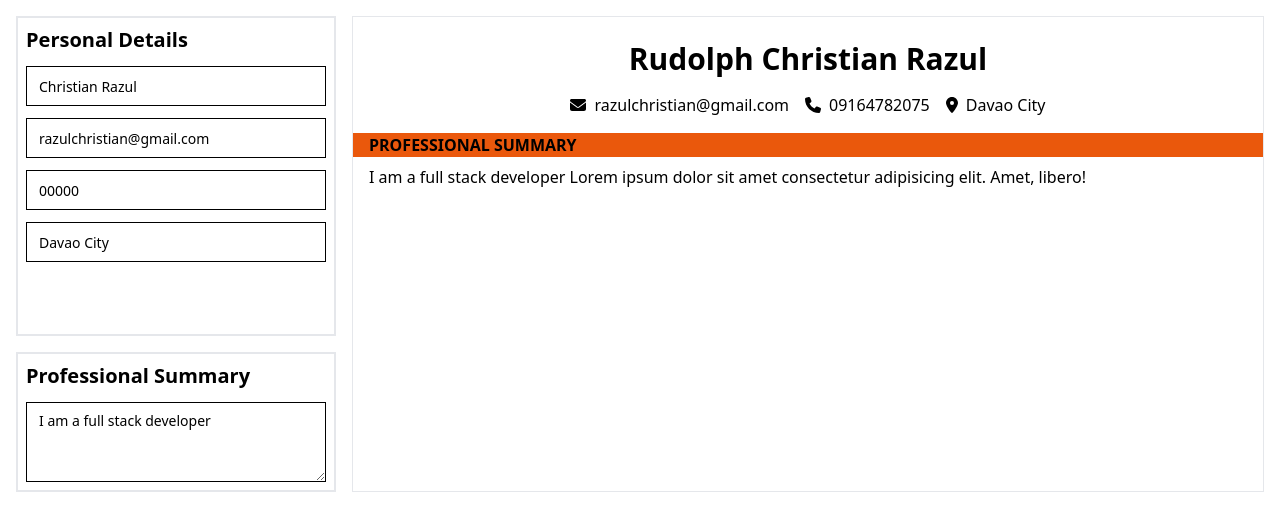
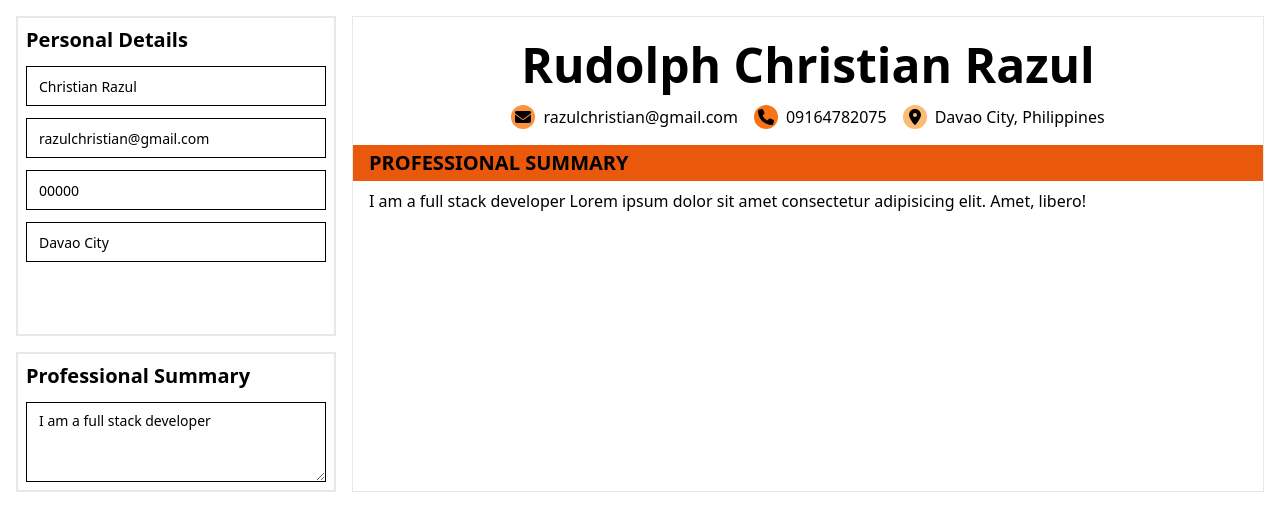
Before and after one commit to christianrazul/cv-architect, a React (Vite) app: page / in a window 1280 px wide. Shown: the top 530 px of the page. Built offline with nearby package versions, Linux system fonts and the light colour scheme.

Commit message:
Update styling in Resume component, add font awesome icons to Header component, refactor HeaderForm component to use Input component for input fields, add SummaryForm and Summary components to App.tsx, update dependencies and add Prettier and Tailwind CSS plugin

```diff
--- a/src/App.tsx
+++ b/src/App.tsx
@@ -9,7 +9,7 @@ export const defaultValues = {
     name: "Rudolph Christian Razul",
     email: "razulchristian@gmail.com",
     contact: "09164782075",
-    address: "Davao City",
+    address: "Davao City, Philippines",
   },
   summary:
     "I am a full stack developer Lorem ipsum dolor sit amet consectetur adipisicing elit. Amet, libero!",
--- a/src/components/Header.tsx
+++ b/src/components/Header.tsx
@@ -15,18 +15,27 @@ export interface HeaderInfo {
 const Header = ({ name, email, contact, address }: HeaderInfo) => {
   return (
     <div className="flex w-full flex-col gap-4 py-2 pt-6">
-      <h1 className="w-full text-center text-3xl font-bold">{name}</h1>
+      <h1 className="w-full text-center text-5xl font-bold">{name}</h1>
       <ul className="flex justify-center gap-4">
         <li className="flex items-center gap-2">
-          <FontAwesomeIcon icon={faEnvelope} />
+          <FontAwesomeIcon
+            icon={faEnvelope}
+            className="h-4 w-4 rounded-full bg-orange-400 p-1"
+          />
           {email}
         </li>
         <li className="flex items-center gap-2">
-          <FontAwesomeIcon icon={faPhone} />
+          <FontAwesomeIcon
+            icon={faPhone}
+            className="h-4 w-4 rounded-full bg-orange-500 p-1"
+          />
           {contact}
         </li>
         <li className="flex items-center gap-2">
-          <FontAwesomeIcon icon={faLocationDot} />
+          <FontAwesomeIcon
+            icon={faLocationDot}
+            className="h-4 w-4 rounded-full bg-orange-300 p-1"
+          />
           {address}
         </li>
       </ul>
--- a/src/components/Summary.tsx
+++ b/src/components/Summary.tsx
@@ -4,7 +4,7 @@ export interface SummaryInfo {
 const Summary = ({ summary }: SummaryInfo) => {
   return (
     <div className="w-full">
-      <h1 className=" text-l bg-orange-600 pl-4 font-semibold capitalize">
+      <h1 className=" bg-orange-600 py-1 pl-4 text-xl font-bold">
         PROFESSIONAL SUMMARY
       </h1>
       <p className="text-wrap px-4 py-2">{summary}</p>
--- a/src/style.css
+++ b/src/style.css
@@ -570,6 +570,14 @@ video {
   height: 20rem;
 }
 
+.h-8 {
+  height: 2rem;
+}
+
+.h-4 {
+  height: 1rem;
+}
+
 .min-h-\[80px\] {
   min-height: 80px;
 }
@@ -580,6 +588,14 @@ video {
 
 .w-full {
   width: 100%;
+}
+
+.w-4 {
+  width: 1rem;
+}
+
+.w-8 {
+  width: 2rem;
 }
 
 .grid-cols-3 {
@@ -618,6 +634,14 @@ video {
   border-radius: calc(var(--radius) - 2px);
 }
 
+.rounded {
+  border-radius: 0.25rem;
+}
+
+.rounded-full {
+  border-radius: 9999px;
+}
+
 .border {
   border-width: 1px;
 }
@@ -639,12 +663,31 @@ video {
   background-color: rgb(234 88 12 / var(--tw-bg-opacity));
 }
 
+.bg-orange-500 {
+  --tw-bg-opacity: 1;
+  background-color: rgb(249 115 22 / var(--tw-bg-opacity));
+}
+
+.bg-orange-300 {
+  --tw-bg-opacity: 1;
+  background-color: rgb(253 186 116 / var(--tw-bg-opacity));
+}
+
+.bg-orange-400 {
+  --tw-bg-opacity: 1;
+  background-color: rgb(251 146 60 / var(--tw-bg-opacity));
+}
+
 .p-2 {
   padding: 0.5rem;
 }
 
 .p-4 {
   padding: 1rem;
+}
+
+.p-1 {
+  padding: 0.25rem;
 }
 
 .px-3 {
@@ -660,6 +703,16 @@ video {
 .py-2 {
   padding-top: 0.5rem;
   padding-bottom: 0.5rem;
+}
+
+.py-4 {
+  padding-top: 1rem;
+  padding-bottom: 1rem;
+}
+
+.py-1 {
+  padding-top: 0.25rem;
+  padding-bottom: 0.25rem;
 }
 
 .pl-4 {
@@ -691,6 +744,16 @@ video {
 .text-xl {
   font-size: 1.25rem;
   line-height: 1.75rem;
+}
+
+.text-4xl {
+  font-size: 2.25rem;
+  line-height: 2.5rem;
+}
+
+.text-5xl {
+  font-size: 3rem;
+  line-height: 1;
 }
 
 .font-bold {
```
